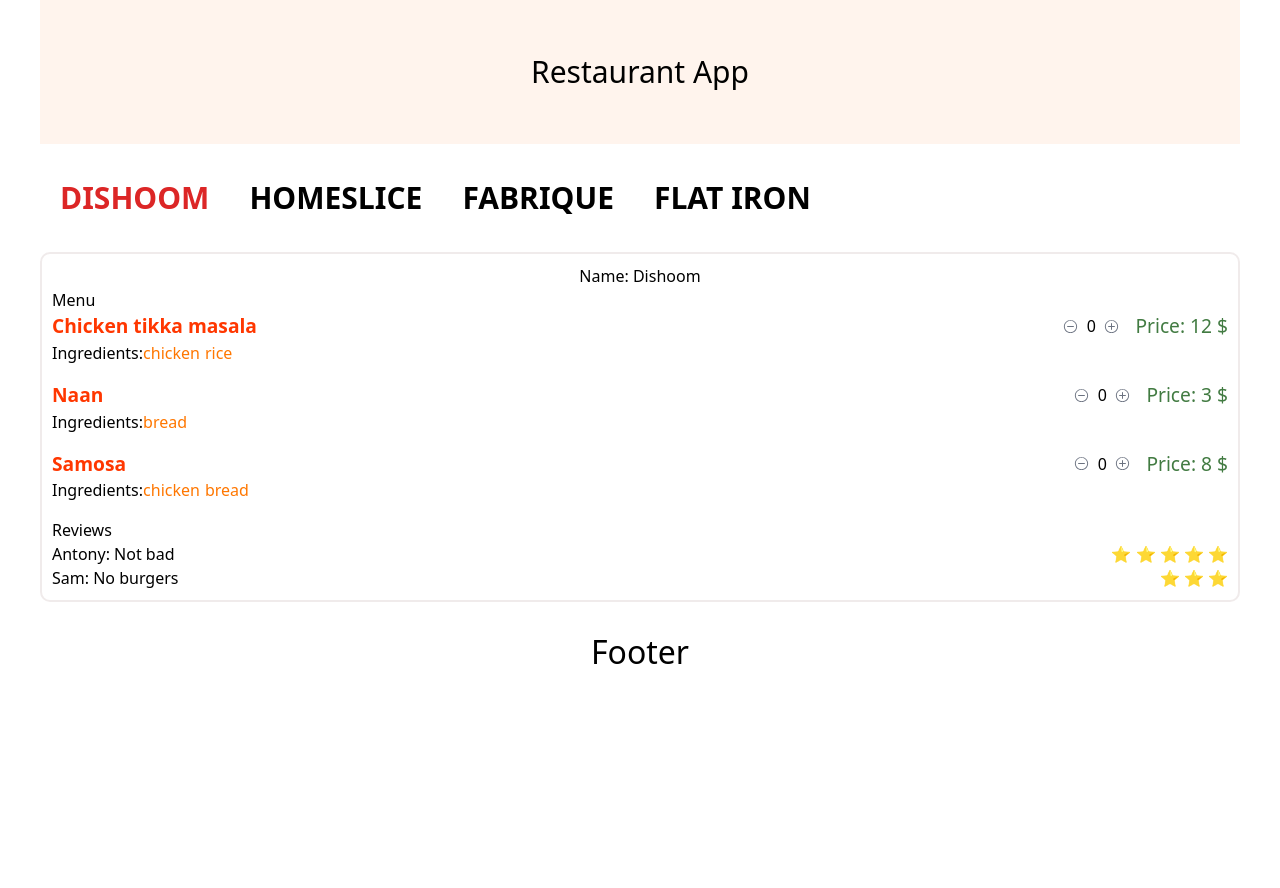
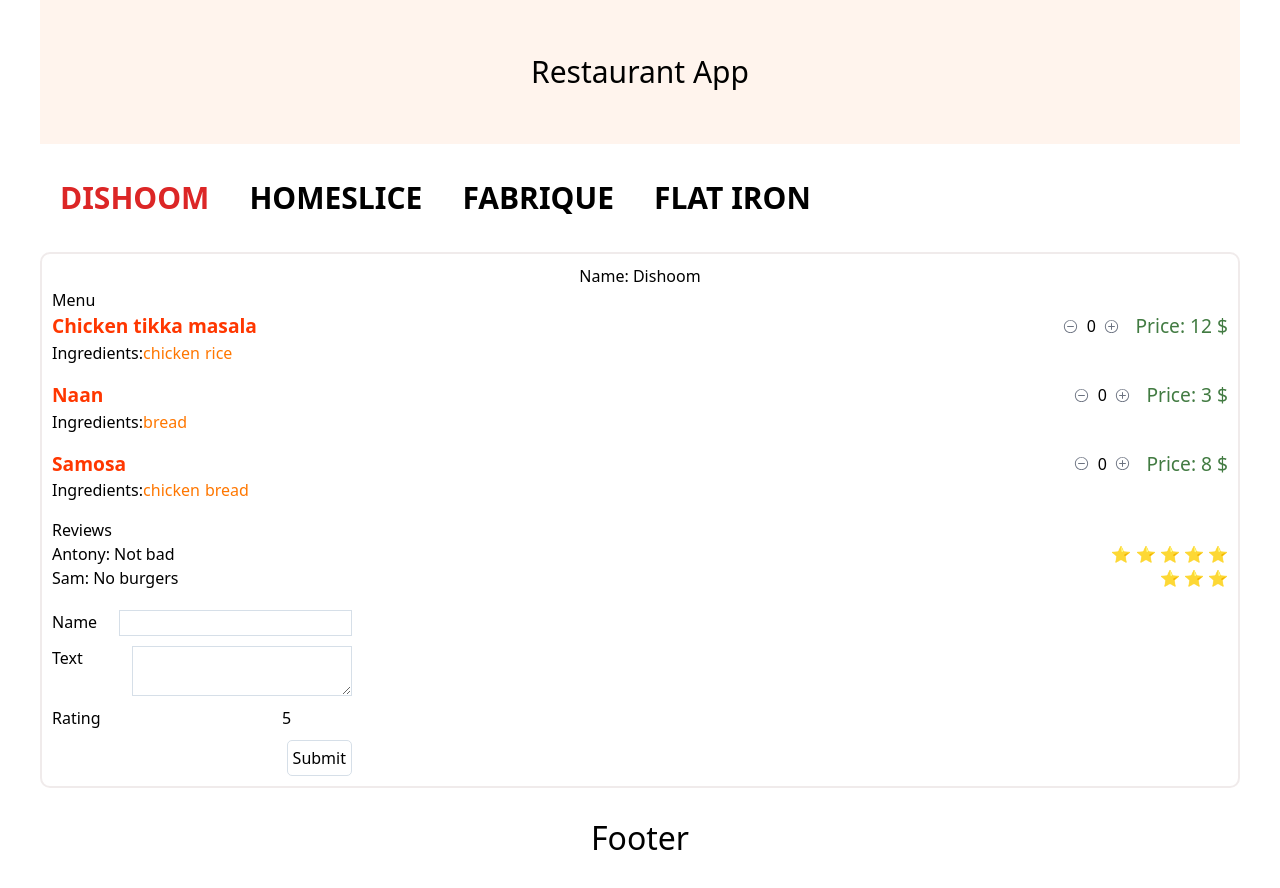
Before and after one commit to rain84/learn.javascript.ru-react, a React (Vite) app: page / in a window 1280 px wide. Before the commit the page ends 800 px from the top, so only its background shows below. Built offline with nearby package versions, Linux system fonts and the light colour scheme.

Commit message:
feat: ✨ added <Review-Form>

```diff
--- a/src/components/restaurant/component.tsx
+++ b/src/components/restaurant/component.tsx
@@ -1,4 +1,6 @@
-import { type TRestaurant } from 'constants/restaurant.types'
+import { ReviewForm } from 'components/review-form'
+import type { TRestaurant, TReview } from 'constants/restaurant.types'
+import { useState } from 'react'
 import { Menu } from '../menu'
 import { Reviews } from '../reviews'
 import styles from './style.module.scss'
@@ -6,13 +8,19 @@
 export const Restaurant = ({
   name,
   menu,
-  reviews,
+  reviews: reviews_,
 }: Omit<TRestaurant, 'id'>) => {
+  const [reviews, setReviews] = useState(reviews_)
+
+  const onSubmit = (data: TReview): void =>
+    setReviews((prev) => [...prev, data])
+
   return (
     <section className={styles.root}>
       <h1>Name: {name}</h1>
       <Menu menu={menu} />
       <Reviews reviews={reviews} />
+      <ReviewForm className={styles.review_form} onSubmit={onSubmit} />
     </section>
   )
 }
--- a/src/components/restaurant/style.module.scss
+++ b/src/components/restaurant/style.module.scss
@@ -16,3 +16,7 @@
     transition: all 0.3s ease-in;
   }
 }
+
+.review_form {
+  margin-top: 20px;
+}
--- /dev/null
+++ b/src/components/review-form/component.tsx
@@ -0,0 +1,99 @@
+import clsx from 'clsx'
+import { TReview } from 'constants/restaurant.types'
+import { nanoid } from 'nanoid'
+import { useReducer } from 'react'
+import styles from './style.module.scss'
+
+export const ReviewForm = ({ className, onSubmit: onSubmit_ }: TProps) => {
+  const [state, dispatch] = useReducer(reducer, INITIAL_STATE)
+
+  /* prettier-ignore */
+  const onChange = {
+    user: (e: TEvent) => dispatch({ type: 'user', value: e.target.value }),
+    text: (e: TEvent) => dispatch({ type: 'text', value: e.target.value }),
+    rating: (e: TEvent) => dispatch({ type: 'rating', value: validateRating(Number(e.target.value)),
+    }),
+  }
+
+  const onSubmit = () => {
+    onSubmit_?.({ ...state, id: nanoid() })
+    dispatch({ type: 'reset' })
+  }
+
+  return (
+    <section className={clsx(styles.root, className)}>
+      <div className={styles.item}>
+        <label htmlFor="user">Name</label>
+        <input
+          type="text"
+          name="user"
+          value={state.user}
+          className={styles.input}
+          onChange={onChange.user}
+        />
+      </div>
+
+      <div className={styles.item}>
+        <label htmlFor="text">Text</label>
+        <textarea
+          name="text"
+          className={styles.textarea}
+          value={state.text}
+          onChange={onChange.text}
+        />
+      </div>
+
+      <div className={styles.item}>
+        <label htmlFor="text">Rating</label>
+        <input
+          name="rating"
+          type="number"
+          min={1}
+          max={5}
+          value={state.rating}
+          onChange={onChange.rating}
+        />
+      </div>
+
+      <div className={styles.button__container}>
+        <button className={styles.button} onClick={onSubmit}>
+          Submit
+        </button>
+      </div>
+    </section>
+  )
+}
+
+const INITIAL_STATE: TState = {
+  rating: 5,
+  text: '',
+  user: '',
+}
+
+const reducer = (state: TState, action: TAction) => {
+  switch (action.type) {
+    case 'user':
+      return { ...state, user: action.value }
+    case 'text':
+      return { ...state, text: action.value }
+    case 'rating':
+      return { ...state, rating: action.value }
+    case 'reset':
+      return INITIAL_STATE
+    default:
+      return state
+  }
+}
+
+const validateRating = (rating: number) =>
+  rating < 1 ? 0 : rating > 5 ? 5 : rating
+
+type TProps = { className?: string; onSubmit?: (data: TReview) => void }
+type TState = Omit<TReview, 'id'>
+type TAction =
+  | { type: 'user'; value: string }
+  | { type: 'text'; value: string }
+  | { type: 'rating'; value: number }
+  | { type: 'reset' }
+
+type TEvent = React.ChangeEvent<HTMLInputElement | HTMLTextAreaElement>
--- /dev/null
+++ b/src/components/review-form/index.ts
@@ -0,0 +1 @@
+export * from './component'
--- /dev/null
+++ b/src/components/review-form/style.module.scss
@@ -0,0 +1,44 @@
+.root {
+  display: flex;
+  flex-direction: column;
+  align-items: flex-start;
+
+  &>*:not(:last-child) {
+    margin-bottom: 10px;
+  }
+}
+
+.item {
+  display: inline-flex;
+  width: 300px;
+  justify-content: space-between;
+
+  &>*:not(:last-child) {
+    margin-right: 20px;
+  }
+}
+
+.input, textarea {
+  border: 1px solid var(--border-color);
+}
+
+.textarea {
+  width: 220px;
+}
+
+.button {
+  border: 1px solid var(--border-color);
+  border-radius: 5px;
+  padding: 5px;
+
+  &:hover {
+    background-color: rgba(255, 0, 0, 0.278);
+  }
+}
+
+.button__container {
+  display: inline-flex;
+  justify-content: flex-end;
+  align-items: center;
+  width: 300px;
+}
--- a/src/styles/index.scss
+++ b/src/styles/index.scss
@@ -4,4 +4,5 @@
 
 #root {
     --app-padding: 40px;
+    --border-color: rgb(214, 223, 232)
 }
```
